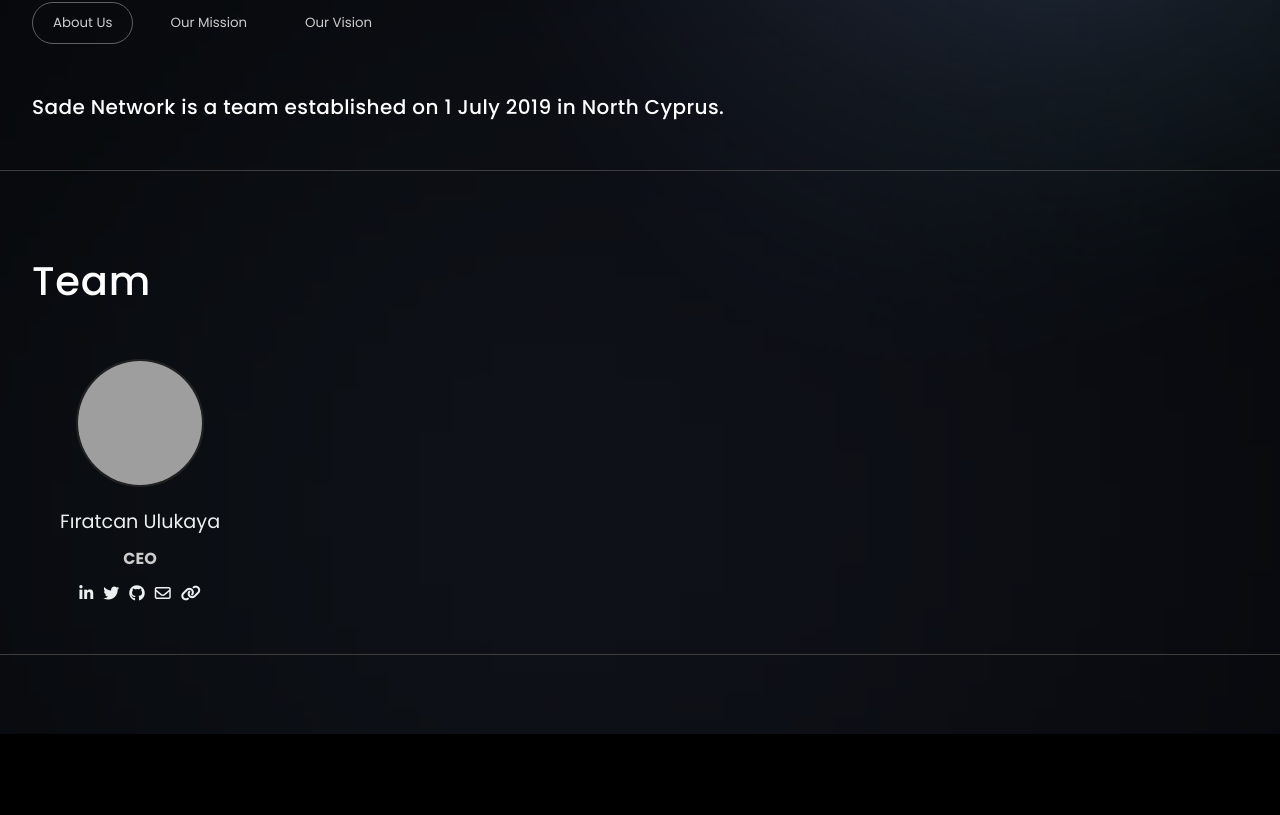
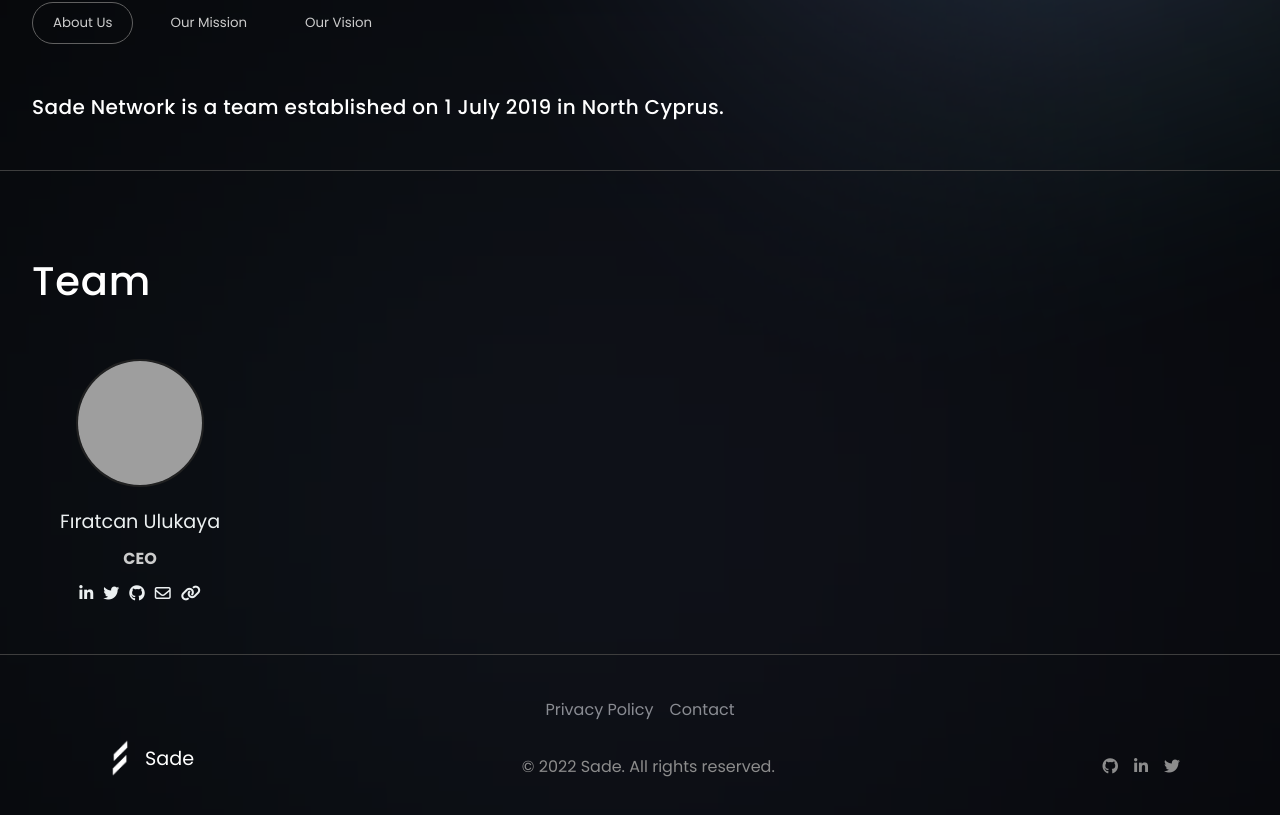
Before and after one commit to SadeNetwork/sade.network, a React (Create React App) app: page / in a window 1280 px wide. Shown: the part 987-1802 px from the top of the page. Before the commit the page ends 1721 px from the top, so only its background shows below. Built offline with nearby package versions, Linux system fonts and the light colour scheme; grey boxes are pictures that could not be loaded.

Commit message:
create footer

```diff
--- a/src/App.jsx
+++ b/src/App.jsx
@@ -1,16 +1,19 @@
+import React from "react";
 import Navbar from 'components/Navbar/Navbar';
 import Landing from 'components/Landing/Landing';
 import AboutUs from "components/AboutUs/AboutUs";
 import Team from "components/Team/Team";
+import Footer from "components/Footer/Footer";
 
 const App = () => {
     return (
-        <div>
+        <React.Fragment>
             <Navbar/>
             <Landing/>
             <AboutUs/>
             <Team/>
-        </div>
+            <Footer/>
+        </React.Fragment>
     );
 }
 
--- /dev/null
+++ b/src/components/Footer/Footer.jsx
@@ -0,0 +1,48 @@
+import {
+    Copyright,
+    FooterBrand,
+    FooterCopyright,
+    FooterLink,
+    FooterLinks,
+    FooterSection, FooterSocial, FooterSocials,
+    Logo,
+    Sade
+} from "components/Footer/styled";
+import SadeLogo from 'assets/img/sadelogo.png';
+
+const Footer = () => {
+    return (
+        <FooterSection>
+            <FooterLinks>
+                <FooterLink href="#" target="_blank" rel="noreferrer">Privacy Policy</FooterLink>
+                <FooterLink href="mailto:support@sade.network" target="_blank" rel="noreferrer">Contact</FooterLink>
+            </FooterLinks>
+
+            <FooterCopyright>
+                <FooterBrand>
+                    <Logo src={SadeLogo}/>
+                    <Sade>Sade</Sade>
+                </FooterBrand>
+
+                <Copyright>
+                    &copy; 2022 Sade. All rights reserved.
+                </Copyright>
+
+                <FooterSocials>
+                    <FooterSocial href="https://github.com/SadeNetwork" target="_blank" rel="noreferrer">
+                        <i className="fa-brands fa-github"/>
+                    </FooterSocial>
+                    <FooterSocial href="https://www.linkedin.com/company/sadenetwork/" target="_blank" rel="noreferrer">
+                        <i className="fa-brands fa-linkedin-in"/>
+                    </FooterSocial>
+                    <FooterSocial href="https://twitter.com/SadeNetworkUS" target="_blank" rel="noreferrer">
+                        <i className="fa-brands fa-twitter"/>
+                    </FooterSocial>
+                </FooterSocials>
+            </FooterCopyright>
+
+        </FooterSection>
+    )
+}
+
+export default Footer;
--- /dev/null
+++ b/src/components/Footer/styled.js
@@ -0,0 +1,88 @@
+import styled from "styled-components";
+
+export const FooterSection = styled.footer`
+  display: flex;
+  align-items: center;
+  flex-direction: column;
+  gap: 1rem;
+  width: 100%;
+  height: 150px;
+  padding: 10px 100px;
+`;
+
+export const FooterLinks = styled.div`
+  display: flex;
+  align-items: center;
+  justify-content: center;
+  gap: 1rem;
+  width: 100%;
+`;
+
+export const FooterLink = styled.a`
+  color: #8C8C8C;
+  text-decoration: none;
+  transition: color .3s ease-in-out;
+  mix-blend-mode: luminosity;
+
+  &:hover {
+    color: #cfd2d3
+  }
+`;
+
+export const FooterCopyright = styled.div`
+  display: flex;
+  align-items: center;
+  justify-content: space-between;
+  width: 100%;
+  flex-shrink: 0;
+  gap: 1rem;
+
+    @media (max-width: 768px) {
+        flex-direction: column;
+    }
+`;
+
+export const FooterBrand = styled.div`
+  display: flex;
+  align-items: center;
+  gap: 5px;
+  margin-bottom: 1rem;
+`;
+
+export const Sade = styled.h1`
+  color: #fff;
+  font-size: 1.2rem;
+  font-weight: normal;
+`;
+
+export const Logo = styled.img`
+  width: 40px;
+  height: 40px;
+`;
+
+export const FooterSocials = styled.div`
+  display: flex;
+  align-items: center;
+  justify-content: center;
+  gap: 1rem;
+`;
+
+export const FooterSocial = styled.a`
+  color: #8C8C8C;
+  transition: all .2s ease-in-out;
+
+  &:hover {
+    color: #cfd2d3;
+    transform: scale(1.2);
+  }
+`;
+
+export const Copyright = styled.p`
+  color: #8C8C8C;
+  font-size: 1rem;
+
+    @media (max-width: 768px) {
+        text-align: center;
+      font-size: .9rem;
+    }
+`;
```
Also changed, not shown: src/assets/img/sadelogo.png (added).
